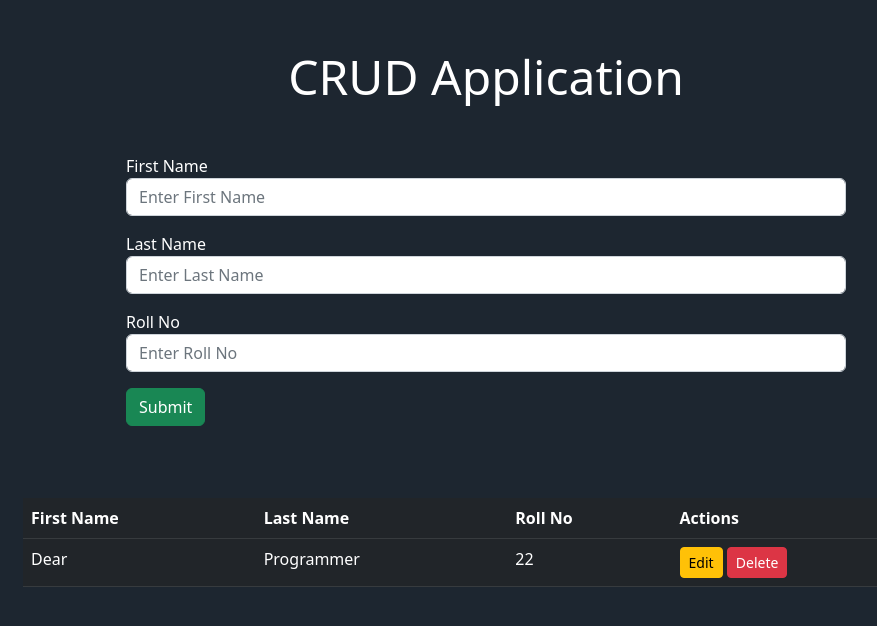
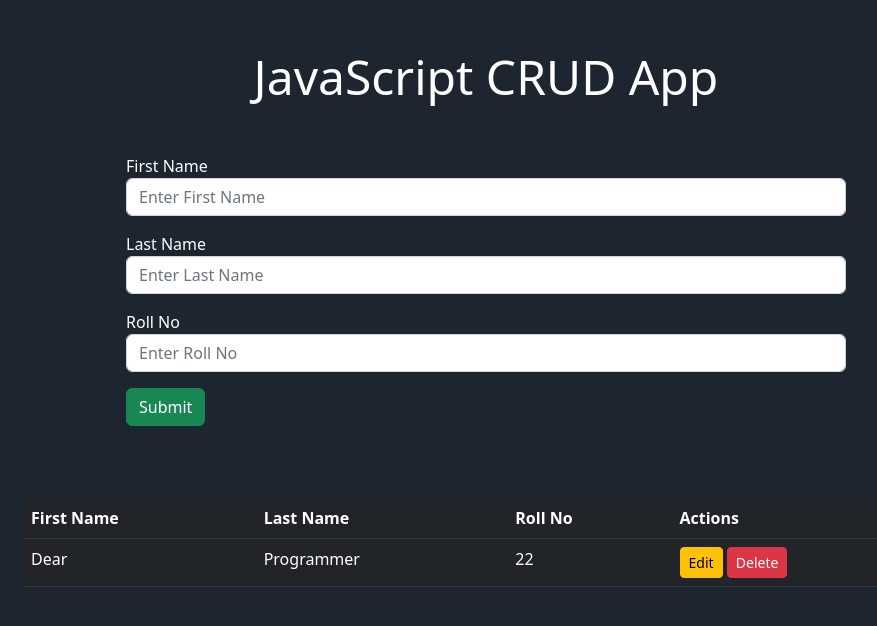
Before and after one commit to numan-iftikhar/js-crud-app, a plain HTML site: page index.html in a window 1280 px wide. Shown: the whole page, without its empty margins (154-1031 px from the left). Drawn offline with nearby package versions, Linux system fonts and the light colour scheme.

Commit message:
modify html

```diff
--- a/index.html
+++ b/index.html
@@ -17,12 +17,12 @@
       crossorigin="anonymous"
     />
 
-    <title>CRUD Application</title>
+    <title>JavaScript CRUD App</title>
   </head>
   <body style="color: white; background-color: #1d2630">
     <div class="container mt-5">
       <div class="text-center">
-        <h1 class="display-5 mb-5"><strong>CRUD Application</strong></h1>
+        <h1 class="display-5 mb-5"><strong>JavaScript CRUD App</strong></h1>
       </div>
       <div class="main row justify-content-center">
         <form
@@ -66,6 +66,7 @@
             />
           </div>
         </form>
+
         <div class="col-10 mt-5">
           <table class="table tabel-striped table-dark">
             <thead>
@@ -76,6 +77,7 @@
                 <th>Actions</th>
               </tr>
             </thead>
+
             <tbody>
               <tr>
                 <td>Dear</td>
```
